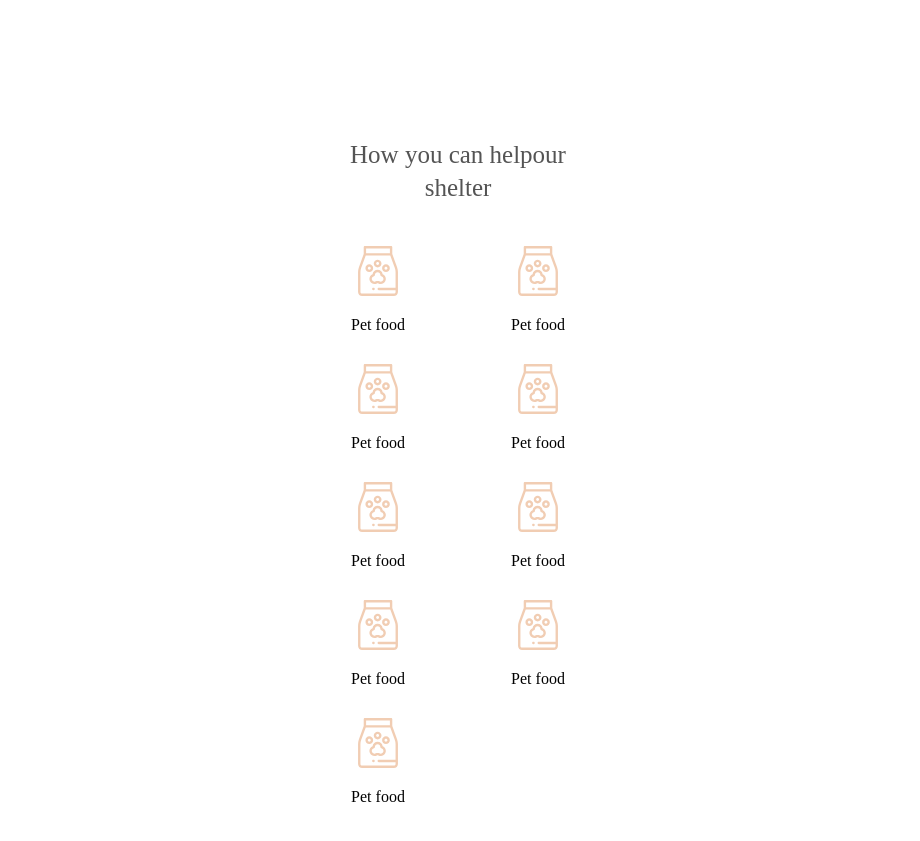
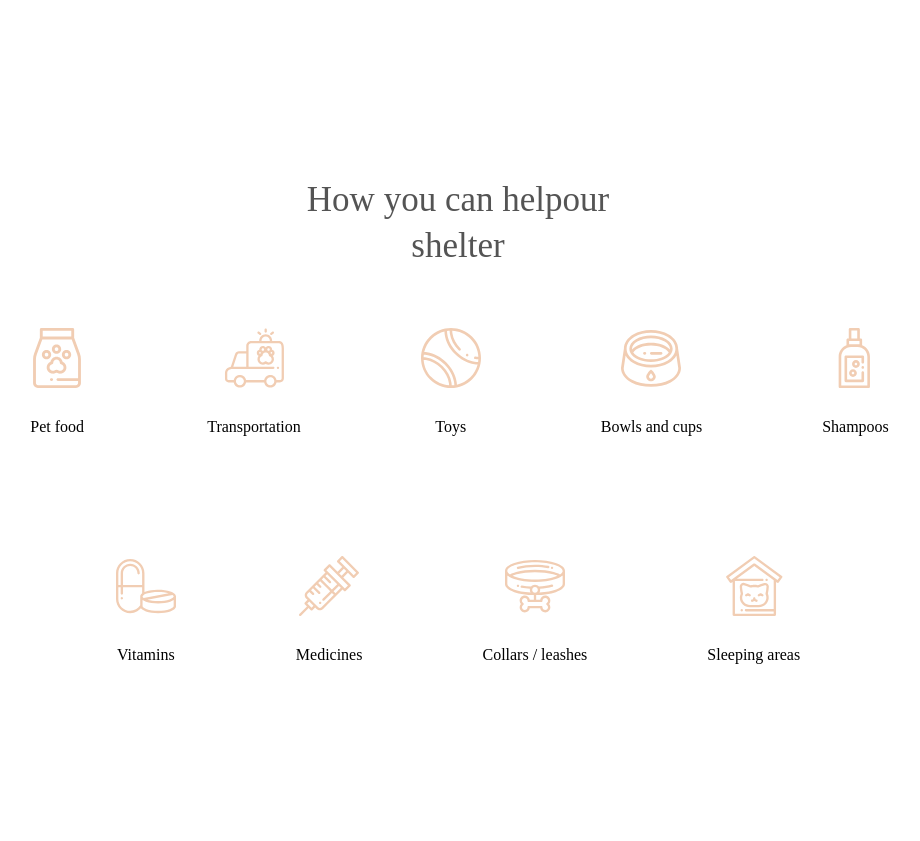
Before and after one commit to shelestDM/pets_house, a plain HTML site: page index.html in a window 1280 px wide. Shown: the part 1264-2105 px from the top of the page, without its empty margins (182-1102 px from the left). After the commit the page ends 2028 px from the top, so only its background shows below. Drawn offline with Linux system fonts and the light colour scheme.

Commit message:
help block adaptive

```diff
--- a/index.html
+++ b/index.html
@@ -57,40 +57,40 @@
             </h4>
             <ul class="help_options_wrapper">
                 <li class="help_option">
-                    <img src="./images/pets_food_icon.svg" alt="help_option_icon">
+                    <img src="./images/help_icons/pets_food_icon.svg" alt="help_option_icon">
                     Pet food
                 </li>
                 <li class="help_option">
-                    <img src="./images/pets_food_icon.svg" alt="help_option_icon">
-                    Pet food
+                    <img src="./images/help_icons/icon-transportation.svg" alt="help_option_icon">
+                    Transportation
                 </li>
                 <li class="help_option">
-                    <img src="./images/pets_food_icon.svg" alt="help_option_icon">
-                    Pet food
+                    <img src="./images/help_icons/icon-toys.svg" alt="help_option_icon">
+                    Toys
                 </li>
                 <li class="help_option">
-                    <img src="./images/pets_food_icon.svg" alt="help_option_icon">
-                    Pet food
+                    <img src="./images/help_icons/icon-bowls-and-cups.svg" alt="help_option_icon">
+                    Bowls and cups
                 </li>
                 <li class="help_option">
-                    <img src="./images/pets_food_icon.svg" alt="help_option_icon">
-                    Pet food
+                    <img src="./images/help_icons/icon-shampoos.svg" alt="help_option_icon">
+                    Shampoos
                 </li>
                 <li class="help_option">
-                    <img src="./images/pets_food_icon.svg" alt="help_option_icon">
-                    Pet food
+                    <img src="./images/help_icons/icon-vitamins.svg" alt="help_option_icon">
+                    Vitamins
                 </li>
                 <li class="help_option">
-                    <img src="./images/pets_food_icon.svg" alt="help_option_icon">
-                    Pet food
+                    <img src="./images/help_icons/icon-medicines.svg" alt="help_option_icon">
+                    Medicines
                 </li>
                 <li class="help_option">
-                    <img src="./images/pets_food_icon.svg" alt="help_option_icon">
-                    Pet food
+                    <img src="./images/help_icons/icon-collars-leashes.svg" alt="help_option_icon">
+                    Collars / leashes
                 </li>
                 <li class="help_option">
-                    <img src="./images/pets_food_icon.svg" alt="help_option_icon">
-                    Pet food
+                    <img src="./images/help_icons/icon-sleeping-area.svg" alt="help_option_icon">
+                    Sleeping areas
                 </li>
             </ul>
         </section>
--- a/style.less
+++ b/style.less
@@ -142,11 +142,7 @@ section{
                 display: flex;
                 flex-direction: column;
                 align-items: center;
-                justify-self: center;
                 gap: 20px;
-                >img{
-                    .element_size(50px, 50px);
-                }
                 >p{
                     .func_styling_text(15px, 400, 16.5px, 6%, @color_dark_light);
                 }
@@ -250,15 +246,38 @@ section{
         }
     }
 
+    #help{
+        padding: 80px 0px 100px;
+        >h4{
+            width: 308px;
+            margin: 0px auto 60px;
+            text-align: center;
+            .func_styling_text(35px, 400, 45.5px, 6%, @color_dark_light)
+        }
+        >.help_options_wrapper{
+            width: 630px;
+            margin: auto;
+            gap: 55px 60px;
+            >.help_option{
+                width: 170px;
+                gap: 30px;
+                >img{
+                    .element_size(60px, 60px);
+                }
+                >p{
+                    .func_styling_text(20px, 400, 23px, 6%, @color_dark_light);
+                }
+            }
+        }
+    }
+
 }
 
 @media (min-width: 1280px) {
 
-
     section{
         padding: 0px 40px;
     }
-
 
     header{
         padding: 40px;
@@ -330,7 +349,6 @@ section{
         }
     }
 
-
     #about_us{
         width: 100%;
         padding: 80px 0 100px;
@@ -349,4 +367,31 @@ section{
             height: 408px;
         }
     }
+
+
+    #help{
+        padding: 80px 0px 100px;
+        >h4{
+            width: 308px;
+            margin: 0px auto 60px;
+            text-align: center;
+            .func_styling_text(35px, 400, 45.5px, 6%, @color_dark_light);
+        }
+        >.help_options_wrapper{
+            min-width: 1026px;
+            margin: auto;
+            gap: 120px;
+            justify-content: center;
+            >.help_option{
+                width: fit-content;
+                gap: 30px;
+                >img{
+                    .element_size(60px, 60px);
+                }
+                >p{
+                    .func_styling_text(20px, 400, 23px, 6%, @color_dark_light);
+                }
+            }
+        }
+    }
 }
```
Also changed, not shown: images/help_icons/icon-bowls-and-cups.svg (added), images/help_icons/icon-collars-leashes.svg (added), images/help_icons/icon-medicines.svg (added), images/help_icons/icon-shampoos.svg (added), images/help_icons/icon-sleeping-area.svg (added), images/help_icons/icon-toys.svg (added), images/help_icons/icon-transportation.svg (added), images/help_icons/icon-vitamins.svg (added), images/help_icons/pets_food_icon.svg (renamed from images/pets_food_icon.svg), style.css.
